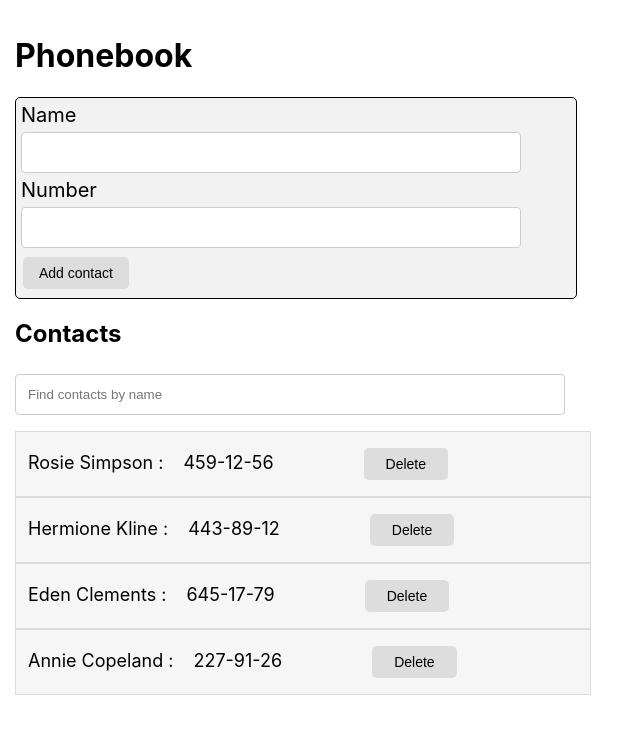
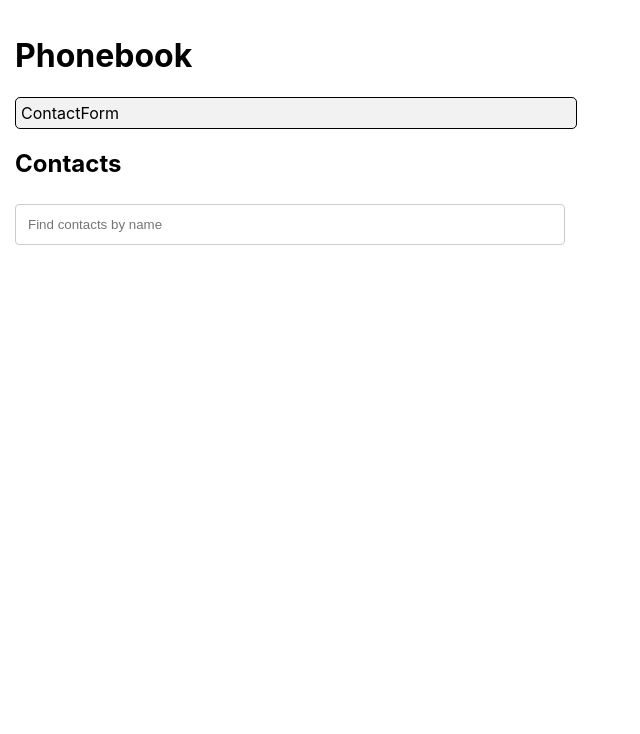
Before and after one commit to krasmong/goit-react-hw-06-phonebook, a React (Create React App) app: page / in a window 1280 px wide. Shown: the top 734 px of the page, without its empty margins (0-640 px from the left). Built offline with nearby package versions, Linux system fonts and the light colour scheme.

Commit message:
adds store, action, reducer

```diff
--- a/package.json
+++ b/package.json
@@ -13,6 +13,7 @@
     "react-redux": "^7.2.3",
     "react-scripts": "4.0.3",
     "redux": "^4.0.5",
+    "redux-devtools-extension": "^2.13.9",
     "uuid": "^8.3.2",
     "web-vitals": "^1.1.0"
   },
--- a/src/App.js
+++ b/src/App.js
@@ -1,142 +1,165 @@
-import React, { Component } from 'react';
-import PropTypes from 'prop-types';
 import ContactForm from './components/ContactForm/ContactForm';
 import Filter from './components/Filter/Filter';
-import ContactList from './components/ContactList/ContactList';
-
-import { v4 as uuidv4 } from 'uuid';
+// import ContactList from './components/ContactList/ContactList';
 
 import './App.css';
 
-class App extends Component {
-  static defaultProps = {
-    contacts: [],
-    name: '',
-    number: '',
-  };
+export default function App() {
+  return (
+    <div className="container">
+      <h1 className="title">Phonebook</h1>
+      <ContactForm />
 
-  static propTypes = {
-    contacts: PropTypes.arrayOf(
-      PropTypes.shape({
-        id: PropTypes.string.isRequired,
-        name: PropTypes.string,
-        number: PropTypes.string,
-      }),
-    ),
-  };
+      <h2 className="title">Contacts</h2>
+      <Filter />
 
-  state = {
-    contacts: [
-      { id: 'id-1', name: 'Rosie Simpson', number: '459-12-56' },
-      { id: 'id-2', name: 'Hermione Kline', number: '443-89-12' },
-      { id: 'id-3', name: 'Eden Clements', number: '645-17-79' },
-      { id: 'id-4', name: 'Annie Copeland', number: '227-91-26' },
-    ],
-    filter: '',
-  };
-
-  componentDidMount() {
-    // console.log('App componentDidMount');
-
-    const getContacts = localStorage.getItem('contacts');
-    // console.log(getContacts);
-
-    const parsedContacts = JSON.parse(getContacts);
-    // console.log(parsedContacts);
-
-    if (parsedContacts) {
-      this.setState({ contacts: parsedContacts });
-    }
+      {/* <ContactList /> */}
+    </div>
+  );
 }
 
-  componentDidUpdate(prevProps, prevState) {
-    console.log('App componentDidUpdate');
+// ====================================================================================
+// =================================================================================
+// ================================= 4 hw =======================================
+// import React, { Component } from 'react';
+// import PropTypes from 'prop-types';
+// import ContactForm from './components/ContactForm/ContactForm';
+// import Filter from './components/Filter/Filter';
+// import ContactList from './components/ContactList/ContactList';
 
-    if (this.state.contacts !== prevState.contacts) {
-      console.log('Обновилось поле contacts, записываю contacts в хранилище ');
+// import { v4 as uuidv4 } from 'uuid';
 
-      localStorage.setItem('contacts', JSON.stringify(this.state.contacts));
-    }
-  }
+// import './App.css';
 
-  formSubmitHandler = data => {
-    const myContacts = {
-      id: uuidv4(),
-      name: data.name,
-      number: data.number,
-    };
+// class App extends Component {
+//   static defaultProps = {
+//     contacts: [],
+//     name: '',
+//     number: '',
+//   };
 
-    // Запрещаем пользователю возможность добавлять контакты,
-    // имена которых уже есть в телефонной книге
+//   static propTypes = {
+//     contacts: PropTypes.arrayOf(
+//       PropTypes.shape({
+//         id: PropTypes.string.isRequired,
+//         name: PropTypes.string,
+//         number: PropTypes.string,
+//       }),
+//     ),
+//   };
 
-    const getContacts = this.state.contacts.map(contact =>
-      contact.name.toLocaleLowerCase(),
-    );
+//   state = {
+//     contacts: [
+//       { id: 'id-1', name: 'Rosie Simpson', number: '459-12-56' },
+//       { id: 'id-2', name: 'Hermione Kline', number: '443-89-12' },
+//       { id: 'id-3', name: 'Eden Clements', number: '645-17-79' },
+//       { id: 'id-4', name: 'Annie Copeland', number: '227-91-26' },
+//     ],
+//     filter: '',
+//   };
 
-    const isGetContactAlredy = getContacts.includes(
-      data.name.toLocaleLowerCase(),
-    );
+//   componentDidMount() {
+//     // console.log('App componentDidMount');
 
-    if (isGetContactAlredy) {
-      alert(`${data.name} is already in contacts!`);
-    } else {
-      this.setState(prevState => {
-        return {
-          contacts: [myContacts, ...prevState.contacts],
-        };
-      });
-    }
-  };
+//     const getContacts = localStorage.getItem('contacts');
+//     // console.log(getContacts);
 
-  // Функционал кнопки удаления контакта
+//     const parsedContacts = JSON.parse(getContacts);
+//     // console.log(parsedContacts);
 
-  deleteContact = contactId => {
-    this.setState(prevState => ({
-      contacts: prevState.contacts.filter(contact => contact.id !== contactId),
-    }));
-  };
+//     if (parsedContacts) {
+//       this.setState({ contacts: parsedContacts });
+//     }
+//   }
 
-  changeFilter = e => {
-    this.setState({ filter: e.currentTarget.value });
-  };
+//   componentDidUpdate(prevProps, prevState) {
+//     console.log('App componentDidUpdate');
 
-  // берем фтльтр и на базе стейта
-  // составляем и рисуем новую коллекцию
-  getFiltredContacts = () => {
-    const { contacts } = this.state;
+//     if (this.state.contacts !== prevState.contacts) {
+//       console.log('Обновилось поле contacts, записываю contacts в хранилище ');
 
-    const normalizedFilter = this.state.filter.toLowerCase();
+//       localStorage.setItem('contacts', JSON.stringify(this.state.contacts));
+//     }
+//   }
 
-    // возвращаем только те контакты, свойство "name", которых
-    // включает в себя текущее значение фильтра
-    return contacts.filter(contact =>
-      contact.name.toLowerCase().includes(normalizedFilter),
-    );
-  };
+//   formSubmitHandler = data => {
+//     const myContacts = {
+//       id: uuidv4(),
+//       name: data.name,
+//       number: data.number,
+//     };
 
-  render() {
-    const { filter } = this.state;
-    const filtredContacts = this.getFiltredContacts();
-    // const totalContactsCount = contacts.length;
+//     // Запрещаем пользователю возможность добавлять контакты,
+//     // имена которых уже есть в телефонной книге
 
-    return (
-      <>
-        <h1 className="title">Phonebook</h1>
-        <ContactForm OnSaveContacts={this.formSubmitHandler} />
-        <h2 className="title">Contacts</h2>
-        <Filter value={filter} onChange={this.changeFilter} />
+//     const getContacts = this.state.contacts.map(contact =>
+//       contact.name.toLocaleLowerCase(),
+//     );
 
-        {/* <div>
-          <p>All contacts: {totalContactsCount}</p>
-        </div> */}
+//     const isGetContactAlredy = getContacts.includes(
+//       data.name.toLocaleLowerCase(),
+//     );
 
-        <ContactList
-          contacts={filtredContacts}
-          onDeleteContact={this.deleteContact}
-        />
-      </>
-    );
-  }
-}
+//     if (isGetContactAlredy) {
+//       alert(`${data.name} is already in contacts!`);
+//     } else {
+//       this.setState(prevState => {
+//         return {
+//           contacts: [myContacts, ...prevState.contacts],
+//         };
+//       });
+//     }
+//   };
 
-export default App;
+//   // Функционал кнопки удаления контакта
+
+//   deleteContact = contactId => {
+//     this.setState(prevState => ({
+//       contacts: prevState.contacts.filter(contact => contact.id !== contactId),
+//     }));
+//   };
+
+//   changeFilter = e => {
+//     this.setState({ filter: e.currentTarget.value });
+//   };
+
+//   // берем фтльтр и на базе стейта
+//   // составляем и рисуем новую коллекцию
+//   getFiltredContacts = () => {
+//     const { contacts } = this.state;
+
+//     const normalizedFilter = this.state.filter.toLowerCase();
+
+//     // возвращаем только те контакты, свойство "name", которых
+//     // включает в себя текущее значение фильтра
+//     return contacts.filter(contact =>
+//       contact.name.toLowerCase().includes(normalizedFilter),
+//     );
+//   };
+
+//   render() {
+//     const { filter } = this.state;
+//     const filtredContacts = this.getFiltredContacts();
+//     const totalContactsCount = contacts.length;
+
+//     return (
+//       <>
+//         <h1 className="title">Phonebook</h1>
+//         <ContactForm OnSaveContacts={this.formSubmitHandler} />
+//         <h2 className="title">Contacts</h2>
+//         <Filter value={filter} onChange={this.changeFilter} />
+
+//         {/* <div>
+//           <p>All contacts: {totalContactsCount}</p>
+//         </div> */}
+
+//         <ContactList
+//           contacts={filtredContacts}
+//           onDeleteContact={this.deleteContact}
+//         />
+//       </>
+//     );
+//   }
+// }
+
+// export default App;
--- a/src/components/ContactForm/ContactForm.js
+++ b/src/components/ContactForm/ContactForm.js
@@ -1,44 +1,24 @@
-import React, { Component } from 'react';
-import PropTypes from 'prop-types';
+import React from 'react';
+import { connect } from 'react-redux';
+// import contactAction from '../../redux/contacts/contacts-actions';
+
 import s from '../ContactForm/ContactForm.module.css';
 
-export default class ContactForm extends Component {
-  static defaultProps = {
-    name: '',
-    number: '',
-  };
+//   handleSubmit = (e) => {
+//     e.preventDefault();
 
-  static propTypes = {
-    contacts: PropTypes.array,
-    name: PropTypes.string,
-    number: PropTypes.string,
-  };
+//     this.props.OnSaveContacts(this.state);
+//     this.reset();
+//   };
 
-  state = {
-    name: '',
-    number: '',
-  };
+//   reset = () => {
+//     this.setState({ name: '', number: '' });
+//   };
 
-  handleChange = (e) => {
-    const { name, value } = e.currentTarget;
-    this.setState({ [name]: value });
-  };
-
-  handleSubmit = (e) => {
-    e.preventDefault();
-
-    this.props.OnSaveContacts(this.state);
-    this.reset();
-  };
-
-  reset = () => {
-    this.setState({ name: '', number: '' });
-  };
-
-  render() {
+function ContactForm() {
   return (
     <div className={s.container}>
-        <form onSubmit={this.handleSubmit}>
+      {/* <form onSubmit={this.handleSubmit}>
         <label className={s.label}>
           Name
           <input
@@ -63,8 +43,106 @@ export default class ContactForm extends Component {
         <button className={s.btn} type="submit">
           Add contact
         </button>
-        </form>
+      </form> */}
+      ContactForm
     </div>
   );
 }
-}
+
+const mapStateToProps = state => {
+  return {
+    a: 5,
+    b: 10,
+    c: 15,
+    x: 20,
+  };
+};
+
+// const mapStateToProps = store => {
+//   console.log(store.contacts);
+// };
+
+// const mapDispatchToProps = {
+//   getNewContact: contactAction.addContact,
+// };
+
+// const mapDispatchToProps = dispatch => ({
+//   OnSaveContacts: (itemsName, itemsNumber) => {
+//     dispatch(contactsAction.addContact(itemsName, itemsNumber));
+//   },
+// });
+
+export default connect(mapStateToProps)(ContactForm);
+
+// ================================= 4 hw =======================================
+
+// import React, { Component } from 'react';
+// import PropTypes from 'prop-types';
+// import s from '../ContactForm/ContactForm.module.css';
+
+// export default class ContactForm extends Component {
+//   static defaultProps = {
+//     name: '',
+//     number: '',
+//   };
+
+//   static propTypes = {
+//     contacts: PropTypes.array,
+//     name: PropTypes.string,
+//     number: PropTypes.string,
+//   };
+
+//   state = {
+//     name: '',
+//     number: '',
+//   };
+
+//   handleChange = (e) => {
+//     const { name, value } = e.currentTarget;
+//     this.setState({ [name]: value });
+//   };
+
+//   handleSubmit = (e) => {
+//     e.preventDefault();
+
+//     this.props.OnSaveContacts(this.state);
+//     this.reset();
+//   };
+
+//   reset = () => {
+//     this.setState({ name: '', number: '' });
+//   };
+
+//   render() {
+//     return (
+//       <div className={s.container}>
+//         <form onSubmit={this.handleSubmit}>
+//           <label className={s.label}>
+//             Name
+//             <input
+//               className={s.input}
+//               type="text"
+//               name="name"
+//               value={this.state.name}
+//               onChange={this.handleChange}
+//             />
+//           </label>
+//           <label className={s.label}>
+//             Number
+//             <input
+//               className={s.input}
+//               type="text"
+//               name="number"
+//               value={this.state.number}
+//               onChange={this.handleChange}
+//             />
+//           </label>
+
+//           <button className={s.btn} type="submit">
+//             Add contact
+//           </button>
+//         </form>
+//       </div>
+//     );
+//   }
+// }
--- a/src/components/ContactList/ContactList.js
+++ b/src/components/ContactList/ContactList.js
@@ -1,27 +1,34 @@
 import React from 'react';
-import s from './ContactList.module.css';
+// import s from './ContactList.module.css';
 
-// import s from '../ContactList/ContactList.module.css';
+// ================================= 4 hw =======================================
+// ================================= 4 hw =======================================
+// ================================= 4 hw =======================================
 
-const ContactList = ({ contacts, onDeleteContact }) => {
-  // console.log(contacts);
+// import React from 'react';
+// import s from './ContactList.module.css';
 
-  return (
-    <>
-      <ul className={s.list}>
-        {contacts.map(({ id, name, number }) => (
-          <li className={s.item} key={id}>
-            <span className={s.text}> {name} : </span>
-            <span className={s.text}> {number} </span>
+// // import s from '../ContactList/ContactList.module.css';
 
-            <button className={s.btn} onClick={() => onDeleteContact(id)}>
-              Delete
-            </button>
-          </li>
-        ))}
-      </ul>
-    </>
-  );
-};
+// const ContactList = ({ contacts, onDeleteContact }) => {
+//   // console.log(contacts);
 
-export default ContactList;
+//   return (
+//     <>
+//       <ul className={s.list}>
+//         {contacts.map(({ id, name, number }) => (
+//           <li className={s.item} key={id}>
+//             <span className={s.text}> {name} : </span>
+//             <span className={s.text}> {number} </span>
+
+//             <button className={s.btn} onClick={() => onDeleteContact(id)}>
+//               Delete
+//             </button>
+//           </li>
+//         ))}
+//       </ul>
+//     </>
+//   );
+// };
+
+// export default ContactList;
--- a/src/index.js
+++ b/src/index.js
@@ -1,12 +1,17 @@
 import React from 'react';
 import ReactDOM from 'react-dom';
+import { Provider } from 'react-redux';
+import store from './redux/store';
 import './index.css';
 import App from './App';
-// import store from './redux/store';
+
+console.log('Our store: ', store.getState());
 
 ReactDOM.render(
   <React.StrictMode>
-    <App />
+    <Provider store={store}>
+      <App />
+    </Provider>
   </React.StrictMode>,
   document.getElementById('root'),
 );
```
Also changed, not shown: src/redux/contacts/contacts-actions.js (+15 -5 lines), src/redux/contacts/contacts-reducer.js (+18 -15 lines), src/redux/store.js (+41 -6 lines), 12 other files (tests, documents, lock files or other folders). Lines whose indentation alone changed are shown as unchanged.
